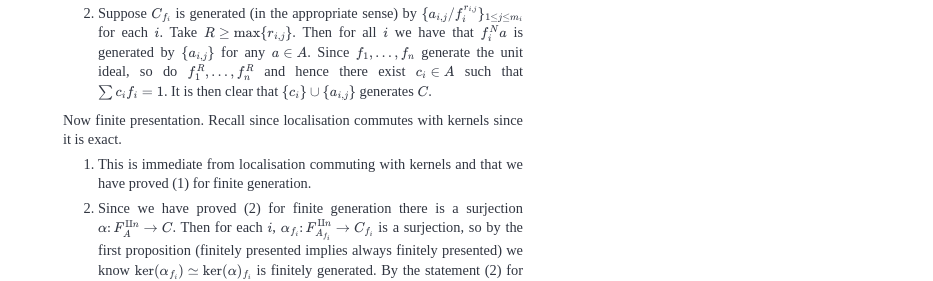
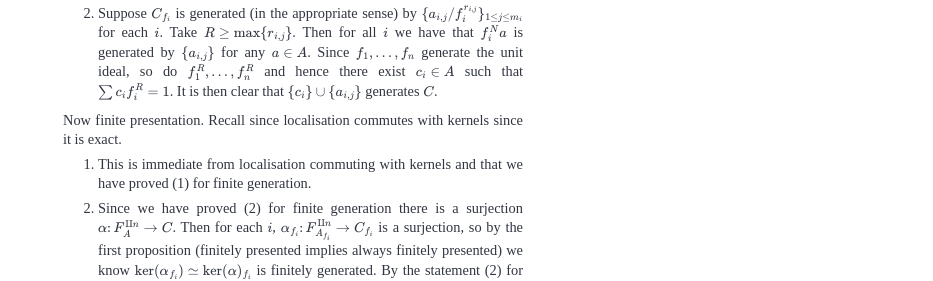
Before and after one commit to arponr/arponr.github.io, a Jekyll site: the page built from _posts/2014-05-29-finite-presentation-basics.md, in a window 1280 px wide. Shown: the part 1296-1577 px from the top of the page, without its empty margins (347-1280 px from the left). Built offline with Jekyll 4.4.1, drawn with Linux system fonts in a browser that asks for light colours; formulas are drawn with MathJax 3.

Commit message:
forgot exponent

```diff
--- a/_posts/2014-05-29-finite-presentation-basics.md
+++ b/_posts/2014-05-29-finite-presentation-basics.md
@@ -116,7 +116,7 @@ We first address finite generation.
    $$f_i^Na$$ is generated by $$\{a_{i,j}\}$$ for any $$a \in
    A$$. Since $$f_1,\ldots,f_n$$ generate the unit ideal, so do
    $$f_1^R,\ldots,f_n^R$$ and hence there exist $$c_i \in A$$ such
-   that $$\sum c_if_i = 1$$. It is then clear that $$\{c_i\} \cup
+   that $$\sum c_if_i^R = 1$$. It is then clear that $$\{c_i\} \cup
    \{a_{i,j}\}$$ generates $$C$$.
 
 Now finite presentation. Recall since localisation commutes with
```
